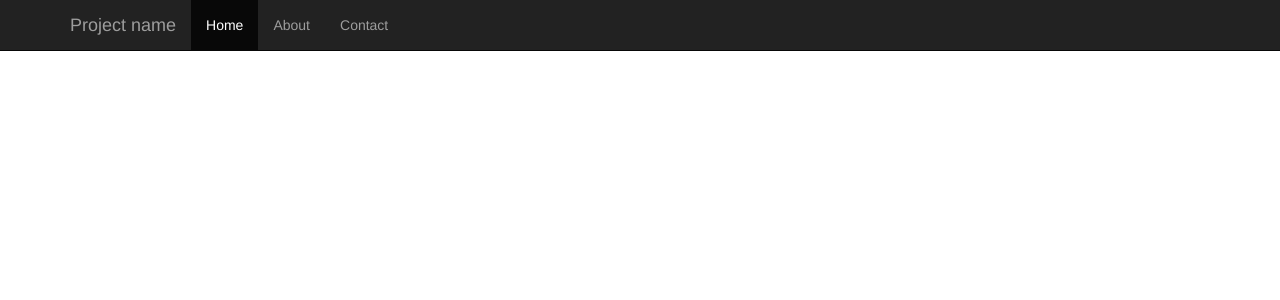
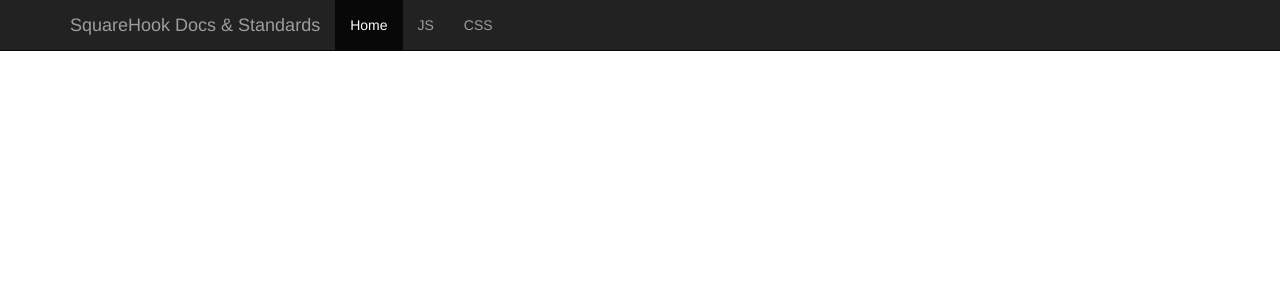
Before and after one commit to SquareHook/SquareHook.github.io, a Jekyll site: the page built from index.html, in a window 1280 px wide. Shown: the top 300 px of the page. Built offline with Jekyll 4.4.1, drawn with Linux system fonts in a browser that asks for light colours; nearby versions of some CDN libraries.

Commit message:
Update default.html

```diff
--- a/_layouts/default.html
+++ b/_layouts/default.html
@@ -26,13 +26,13 @@
             <span class="icon-bar"></span>
             <span class="icon-bar"></span>
           </button>
-          <a class="navbar-brand" href="#">Project name</a>
+          <a class="navbar-brand" href="#">SquareHook Docs & Standards</a>
         </div>
         <div id="navbar" class="collapse navbar-collapse">
           <ul class="nav navbar-nav">
             <li class="active"><a href="#">Home</a></li>
-            <li><a href="#about">About</a></li>
-            <li><a href="#contact">Contact</a></li>
+            <li><a href="#about">JS</a></li>
+            <li><a href="#contact">CSS</a></li>
           </ul>
         </div><!--/.nav-collapse -->
       </div>
```
